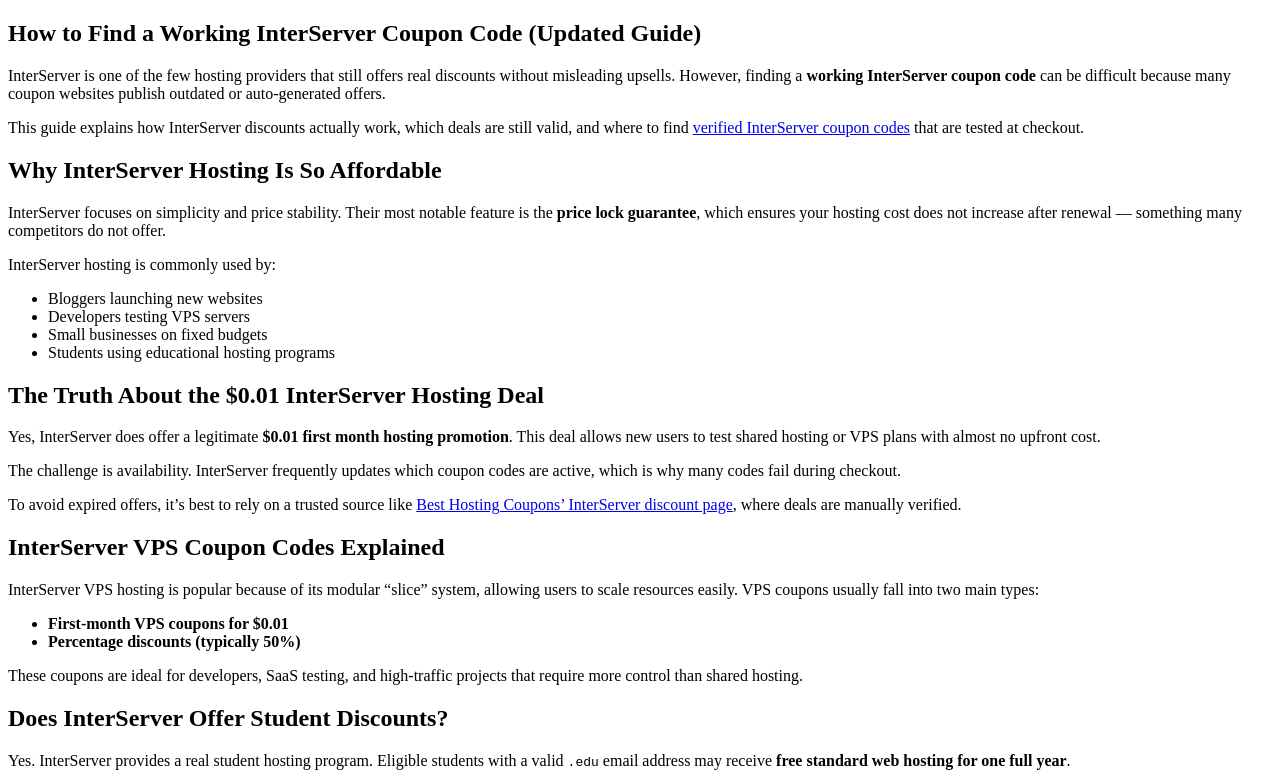
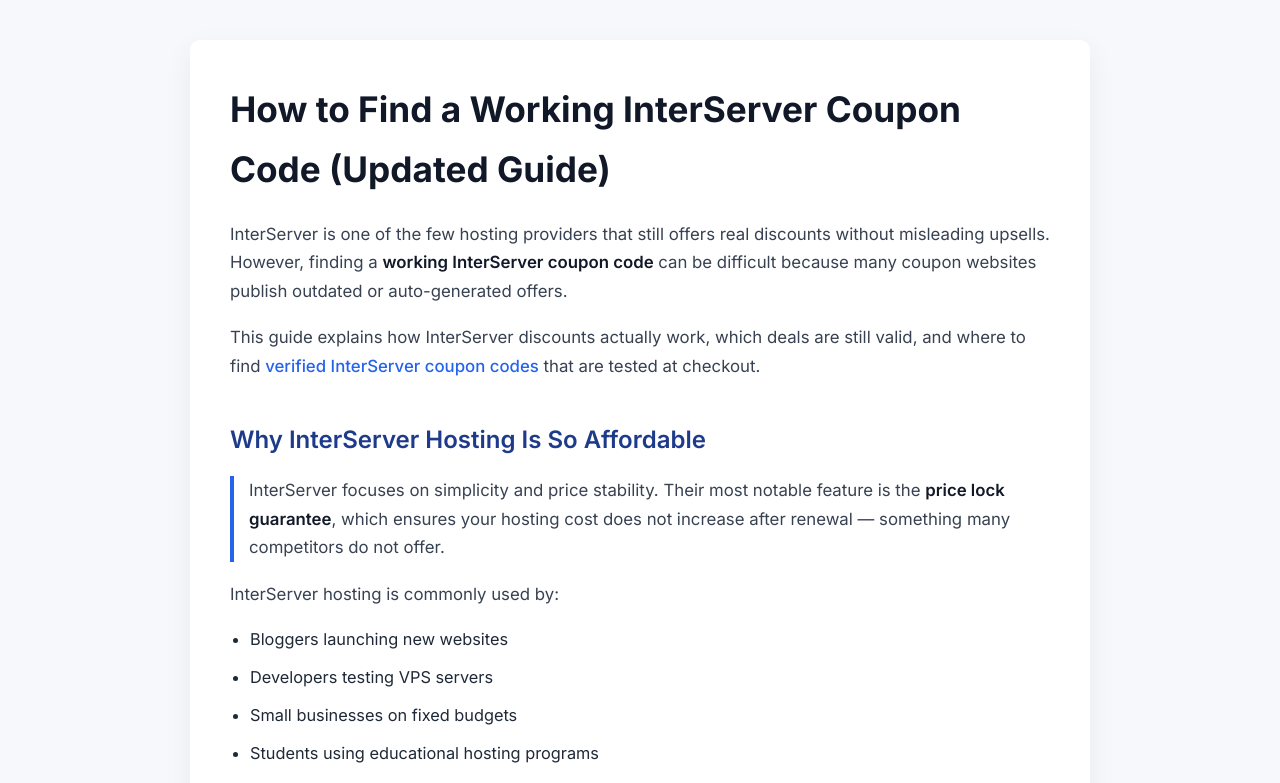
Before and after one commit to chuadryahmad-seo/interservercouponcodes, a plain HTML site: page index.html in a window 1280 px wide. Shown: the top 783 px of the page. Drawn offline with Linux system fonts and the light colour scheme.

Commit message:
Update index.html

```diff
--- a/index.html
+++ b/index.html
@@ -15,6 +15,99 @@
   <meta property="og:title" content="InterServer Coupon Codes – Verified Hosting Deals">
   <meta property="og:description" content="Find working InterServer promo codes for hosting, VPS, and domains. Updated and verified.">
   <meta property="og:type" content="article">
+
+  <link rel="icon" href="/favicon.ico" type="image/x-icon">
+<link rel="shortcut icon" href="/favicon.ico" type="image/x-icon">
+
+
+<style>
+@import url('https://fonts.googleapis.com/css2?family=Inter:wght@400;500;600;700&display=swap');
+
+*{margin:0;padding:0;box-sizing:border-box}
+
+body{
+font-family:'Inter',sans-serif;
+background:#f6f8fb;
+color:#1f2937;
+line-height:1.7
+}
+
+main{
+display:flex;
+justify-content:center;
+padding:40px 16px
+}
+
+article{
+background:#fff;
+max-width:900px;
+width:100%;
+padding:40px;
+border-radius:10px;
+box-shadow:0 10px 30px rgba(0,0,0,.06)
+}
+
+h1{
+font-size:2.2rem;
+margin-bottom:20px;
+font-weight:700;
+color:#111827
+}
+
+h2{
+font-size:1.5rem;
+margin:40px 0 15px;
+color:#1e3a8a;
+font-weight:600
+}
+
+p{
+font-size:1.05rem;
+margin-bottom:18px;
+color:#374151
+}
+
+a{
+color:#2563eb;
+text-decoration:none;
+font-weight:500
+}
+
+a:hover{text-decoration:underline}
+
+ul,ol{
+margin:15px 0 25px 20px
+}
+
+li{
+margin-bottom:10px;
+font-size:1.02rem
+}
+
+strong{font-weight:600;color:#111827}
+
+code{
+background:#f1f5f9;
+padding:3px 6px;
+border-radius:4px
+}
+
+h2+p{
+border-left:4px solid #2563eb;
+padding-left:15px
+}
+
+@media(max-width:768px){
+article{padding:25px}
+h1{font-size:1.8rem}
+h2{font-size:1.3rem}
+}
+
+@media(max-width:480px){
+article{padding:20px}
+h1{font-size:1.6rem}
+}
+</style>
 
 </head>
 
```
